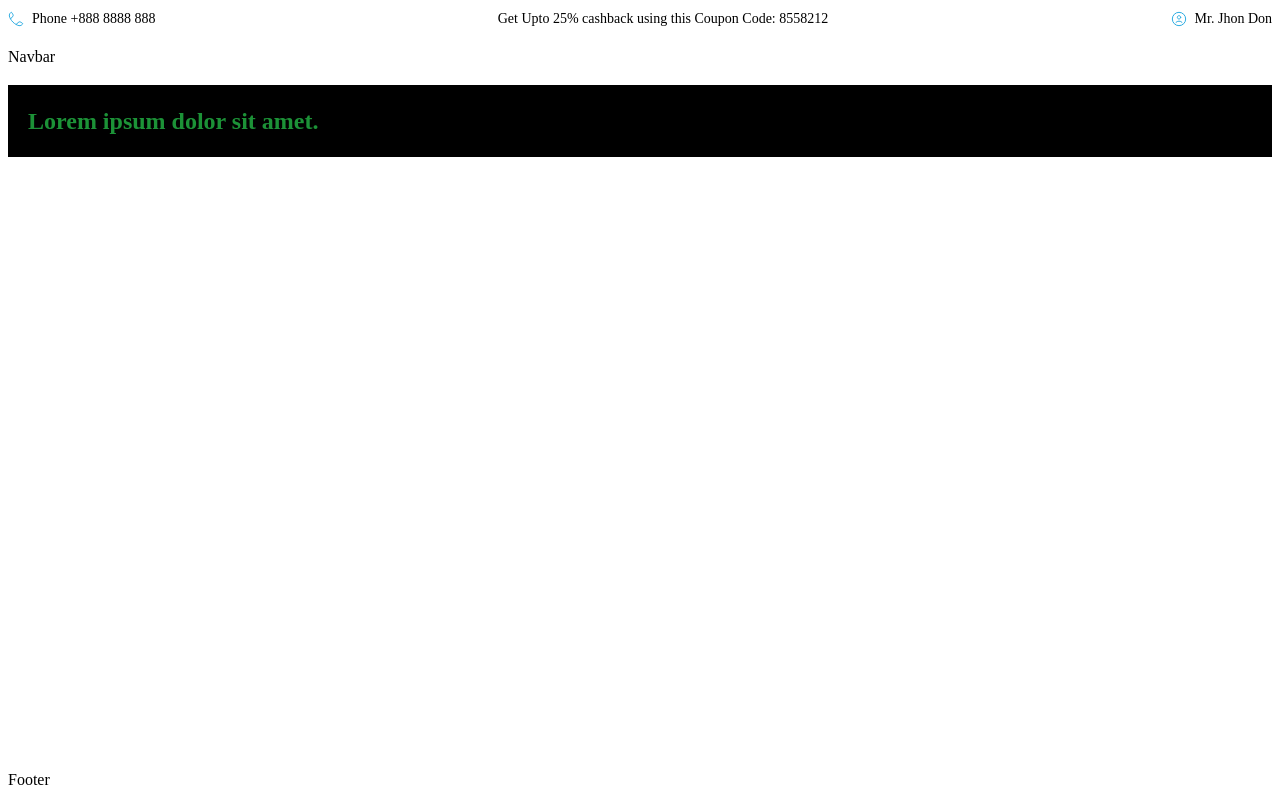
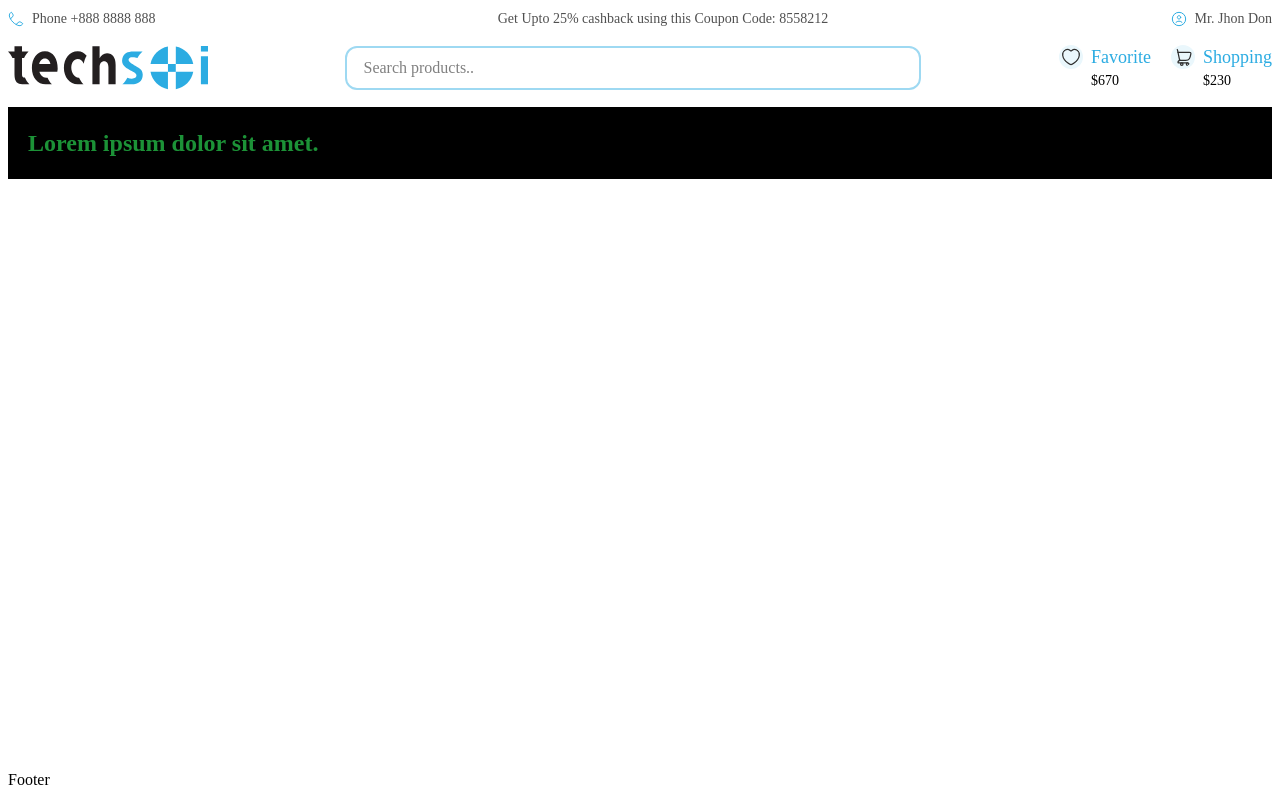
Before and after one commit to KaziMehediHasan1/Techsoi, a Next.js app: page / in a window 1280 px wide. Built offline with nearby package versions, Linux system fonts and the light colour scheme.

Commit message:
mininav completed

```diff
--- a/app/components/layouts/MiniNavbar.tsx
+++ b/app/components/layouts/MiniNavbar.tsx
@@ -9,10 +9,10 @@ const MiniNavbar = ({ name, offer }: { name: string; offer: string }) => {
       <section className="flex items-center justify-between">
         <div className="cursor-pointer flex items-center gap-x-2">
           <Image src={CallIcon} alt="My Icon" className="w-2 sm:w-4" />
-          <p className="leading-[150%] text-[8px] sm:text-sm">Phone +888 8888 888</p>
+          <p className="leading-[150%] text-[8px] sm:text-sm text-basicDarkOne">Phone +888 8888 888</p>
         </div>
 
-        <div className="leading-[150%] text-[8px] sm:text-sm">
+        <div className="leading-[150%] text-[8px] sm:text-sm text-basicDarkOne">
           {offer
             ? offer
             : "Get Upto 25% cashback using this Coupon Code: 8558212"}
@@ -20,7 +20,7 @@ const MiniNavbar = ({ name, offer }: { name: string; offer: string }) => {
 
         <div className="cursor-pointer hidden sm:flex items-center gap-x-2">
           <Image src={UserIcon} alt="My Icon"  className="w-4 h-4" />
-          <p className="leading-[150%] text-sm">
+          <p className="leading-[150%] text-sm text-basicDarkOne">
             {name ? name : "Mr. Jhon Don"}
           </p>
         </div>
--- a/app/components/layouts/Navbar.tsx
+++ b/app/components/layouts/Navbar.tsx
@@ -1,16 +1,55 @@
-"use client";
+import Logo from "@/public/icons/logo.svg";
+import Favourite from "@/public/icons/favourite.svg";
+import Shopping from "@/public/icons/shopping-cart.svg";
 
 import CommonWrapper from "./CommonWrapper";
+import Image from "next/image";
+import { CiSearch } from "react-icons/ci";
+import Link from "next/link";
 
 const Navbar = () => {
   return (
-    <div>
-      <CommonWrapper>
-        <section>
-            Navbar
-        </section>
-      </CommonWrapper>
-    </div>
+    <CommonWrapper>
+      <section className="flex items-center justify-between ">
+        <Link href="/">
+          <Image src={Logo} alt="My Icon" className="w-[100px] md:w-[200px]" />
+        </Link>
+
+        <div className="relative hidden lg:block w-full max-w-xl">
+          <input
+            type="search"
+            placeholder="Search products.."
+            className="placeholder:text-basicDark border-primary-200 border-2 py-2 rounded-xl focus:outline-none px-4 w-full"
+          />
+        </div>
+
+        <div className="flex items-center gap-5">
+          <section className="flex gap-2">
+            <Image
+              src={Favourite}
+              alt="Favourite"
+              className="w-6 h-6 bg-primary-50 p-0.5 rounded-full"
+            />
+            <div className="hidden md:block">
+              <p className="text-sm md:text-[18px] text-primary-500">Favorite</p>
+              <p className="text-xs md:text-sm">$670</p>
+            </div>
+          </section>
+
+          <section className="flex gap-2">
+            <Image
+              src={Shopping}
+              alt="Shopping"
+              className="w-6 h-6 bg-primary-50 p-0.5 rounded-full"
+            />
+            <div className="hidden md:block">
+              <p className="text-sm md:text-[18px] text-primary-500">Shopping</p>
+              <p className="text-xs md:text-sm">$230</p>
+            </div>
+          </section>
+        </div>
+      </section>
+    </CommonWrapper>
   );
 };
 
--- a/app/globals.css
+++ b/app/globals.css
@@ -33,6 +33,10 @@
   --dangerLightHover: #e33a4b;
   --dangerActive: #dc091e;
   --dangerDarkHover: #c8081b;
+
+  /* BASIC DARK COLOR */
+  --basicDark: #808080;
+  --basicDarkOne: #505050;
 
   /* LINE HEIGHT */
   --leading: 150%;
@@ -72,8 +76,9 @@
   --color-dangerDarkHover: var(--dangerDarkHover);
   --color-dangerActive: var(--dangerActive);
 
-  /* LINE HEIGHT */
-
+  /* BASIC DARK COLOR */
+  --color-basicDark: var(--basicDark);
+  --color-basicDarkOne: var(--basicDarkOne);
 
   --font-sans: var(--font-geist-sans);
   --font-mono: var(--font-geist-mono);
--- a/package.json
+++ b/package.json
@@ -15,6 +15,7 @@
     "next": "16.0.0",
     "react": "19.2.0",
     "react-dom": "19.2.0",
+    "react-icons": "^5.5.0",
     "tailwind-merge": "^3.3.1"
   },
   "devDependencies": {
--- a/tailwind.config.ts
+++ b/tailwind.config.ts
@@ -33,6 +33,12 @@ const config: Config = {
           active: "var(--dangerActive)",
           dark: "var(--dangerDarkHover)",
         },
+
+        basic:{
+          dark:"var(--basicDark)",
+          darkOne:"var(--basicDarkOne)"
+        }
+
       },
       fontFamily: {
         sans: ["DM Sans", "sans-serif"],
```
Also changed, not shown: 1 other file (tests, documents, lock files or other folders).
